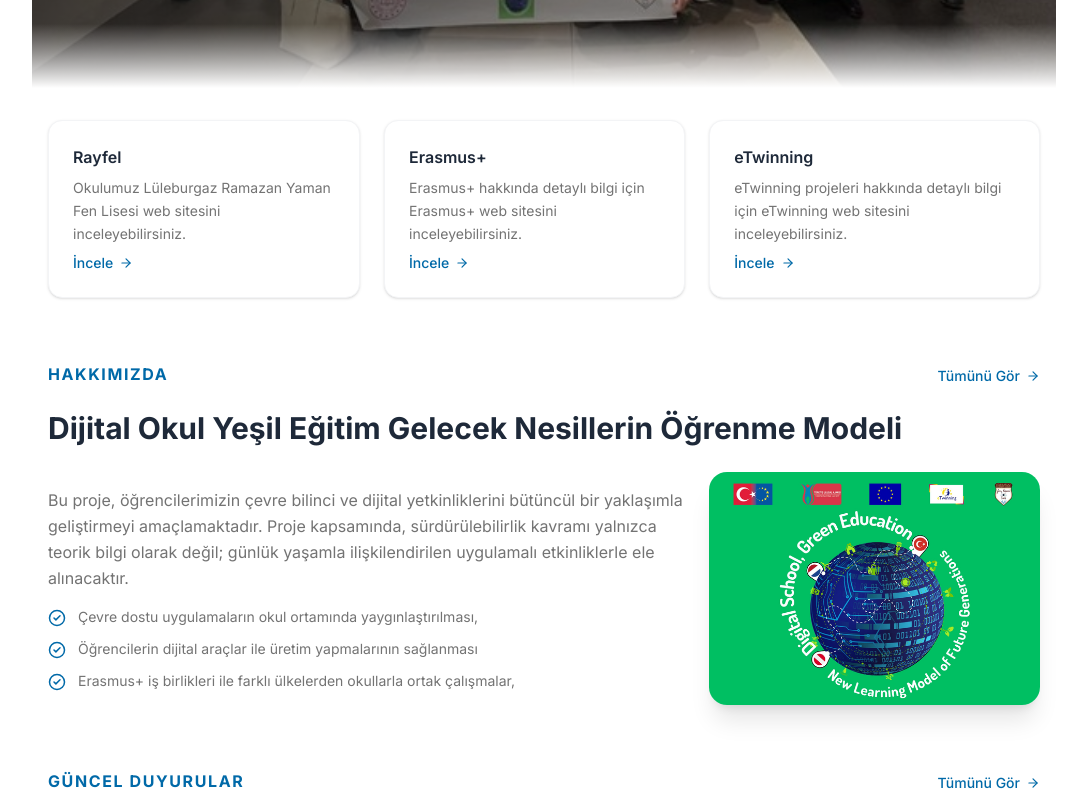
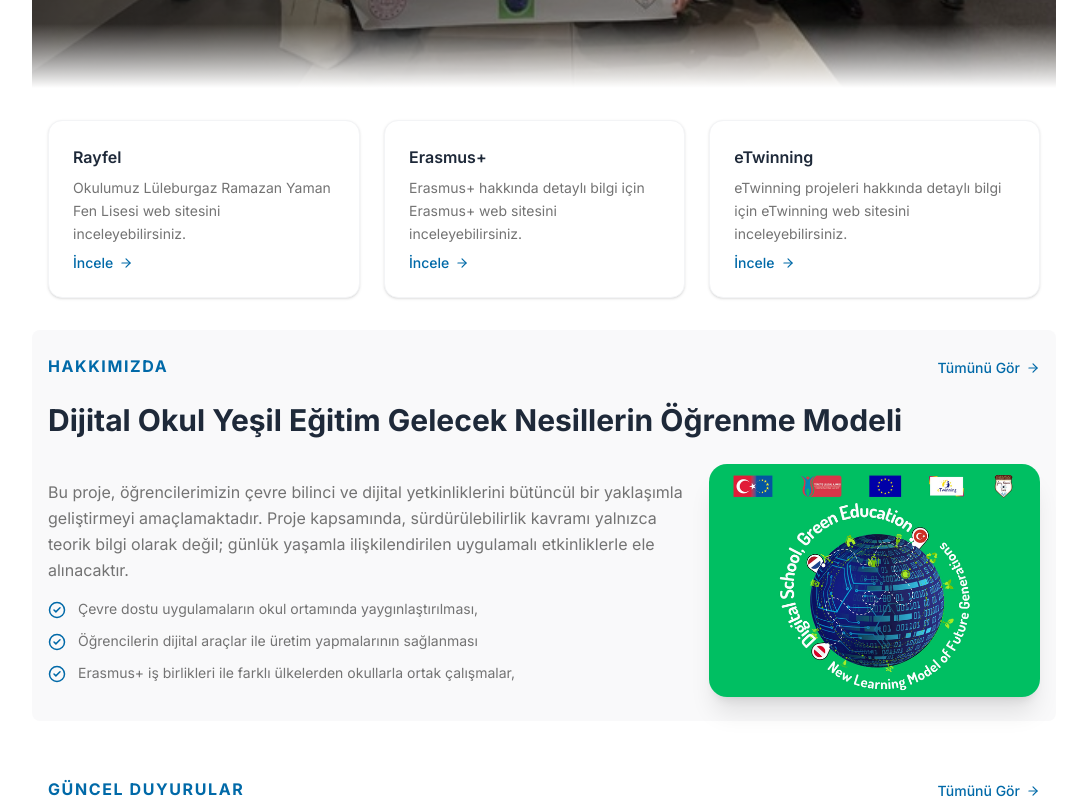
Before and after one commit to tunapotur/rayfel-erasmus-plus, a Next.js app: page /en in a window 1280 px wide. Shown: the part 560-1360 px from the top of the page, without its empty margins (96-1183 px from the left). Built offline with nearby package versions, Linux system fonts and the light colour scheme.

Commit message:
section bg color

```diff
--- a/components/homepage/About.tsx
+++ b/components/homepage/About.tsx
@@ -17,6 +17,7 @@
     <SectionTemplate
       name="Hakkımızda"
       header="Dijital Okul Yeşil Eğitim Gelecek Nesillerin Öğrenme Modeli"
+      bg="bg-gray-100/50"
       link={{ text: "Tümünü Gör", href: "/about" }}
     >
       <div className="flex flex-col md:flex-row items-center gap-4 md:gap-0">
--- a/components/homepage/InfoCards.tsx
+++ b/components/homepage/InfoCards.tsx
@@ -23,7 +23,7 @@
 
 export default function InfoCards() {
   return (
-    <section className="w-full flex flex-col gap-6 md:flex-row">
+    <section className="w-full flex flex-col gap-6 md:flex-row px-4">
       {cards.map((card) => (
         <Card key={card.title} card={card} />
       ))}
--- a/components/homepage/SectionTemplate.tsx
+++ b/components/homepage/SectionTemplate.tsx
@@ -10,6 +10,7 @@
   children: ReactNode;
   name: string;
   header: string;
+  bg?: string;
   link: ArrowLinkType;
 }
 
@@ -17,13 +18,16 @@
   children,
   name,
   header,
+  bg,
   link,
 }: SectionProps) {
   const pathname = usePathname();
   const isActive = pathname.startsWith(link.href);
 
   return (
-    <section className="flex flex-col gap-6">
+    <section
+      className={`flex flex-col gap-6 px-4 py-6 rounded-md ${bg ? bg : ""}`}
+    >
       <div className="flex flex-row justify-between items-center">
         <SectionName text={name} />
         {!isActive && <ArrowLink link={link} />}
--- a/src/app/[locale]/page.tsx
+++ b/src/app/[locale]/page.tsx
@@ -8,7 +8,7 @@
     <div className="flex flex-col">
       <Hero />
 
-      <div className="px-4 gap-16 flex flex-col mt-8">
+      <div className="gap-8 flex flex-col mt-8">
         <InfoCards />
         <About />
         <Announcements />
```
